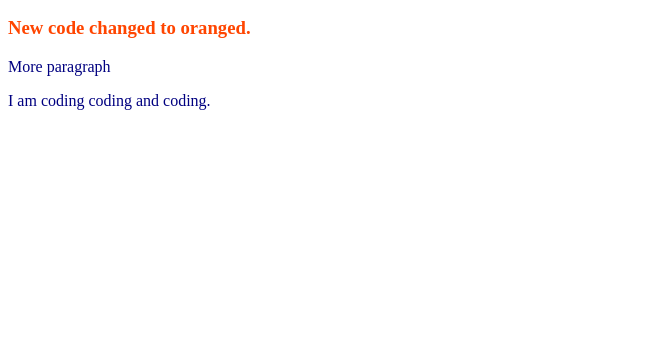
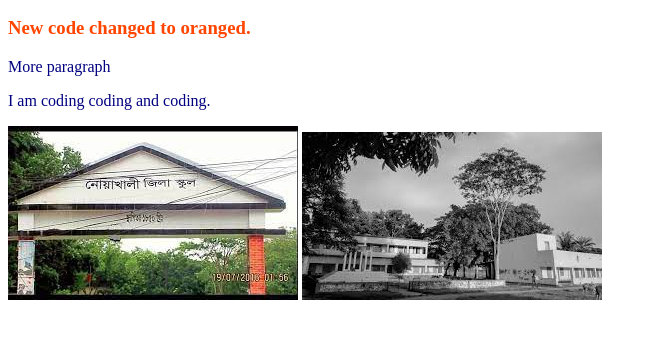
Before and after one commit to shariarsibbir/my-second-repo, a plain HTML site: page index.html in a window 1280 px wide. Shown: the part 110-448 px from the top of the page, without its empty margins (0-657 px from the left). Drawn offline with Linux system fonts and the light colour scheme.

Commit message:
image added

```diff
--- a/index.html
+++ b/index.html
@@ -13,5 +13,7 @@
     <h3>New code changed to oranged.</h3>
     <p>More paragraph</p>
     <p>I am coding coding and coding.</p>
+    <img src="nzs.jpg" alt="">
+    <img src="nzs01.jpg" alt="">
 </body>
 </html>
```
Also changed, not shown: images.jpg (added), nzs.jpg (added), nzs01.jpg (added).
